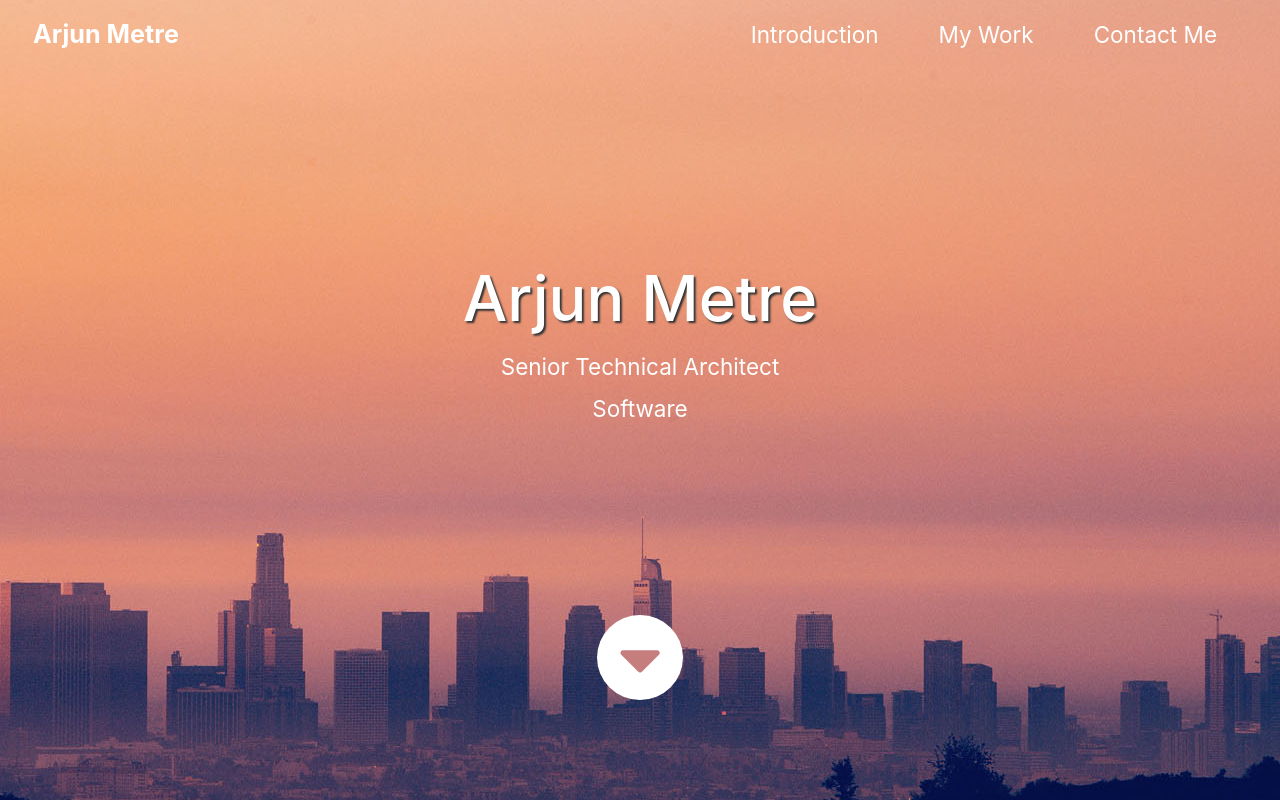
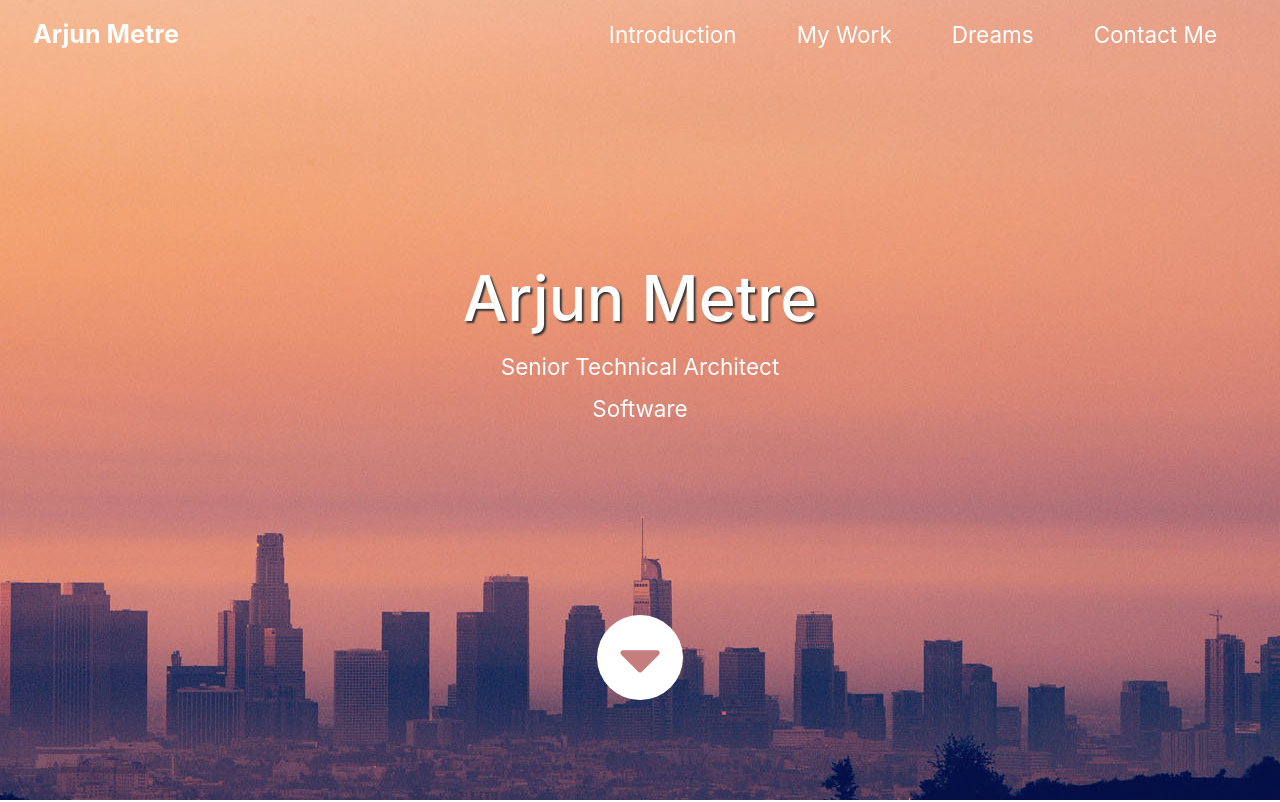
Before and after one commit to leemitra/webapp.github.io, a plain HTML site: page index.html in a window 1280 px wide. Shown: the top 802 px of the page. Drawn offline with Linux system fonts and the light colour scheme.

Commit message:
added section

```diff
--- a/index.html
+++ b/index.html
@@ -37,6 +37,9 @@
               </li>
               <li class="nav-item">
                   <a class="nav-link tm-nav-link" href="#work">My Work</a>
+              </li>
+              <li class="nav-item">
+                <a class="nav-link tm-nav-link" href="#dremas">Dreams</a>
               </li>
               <li class="nav-item">
                   <a class="nav-link tm-nav-link" href="#contact">Contact Me</a>
```
